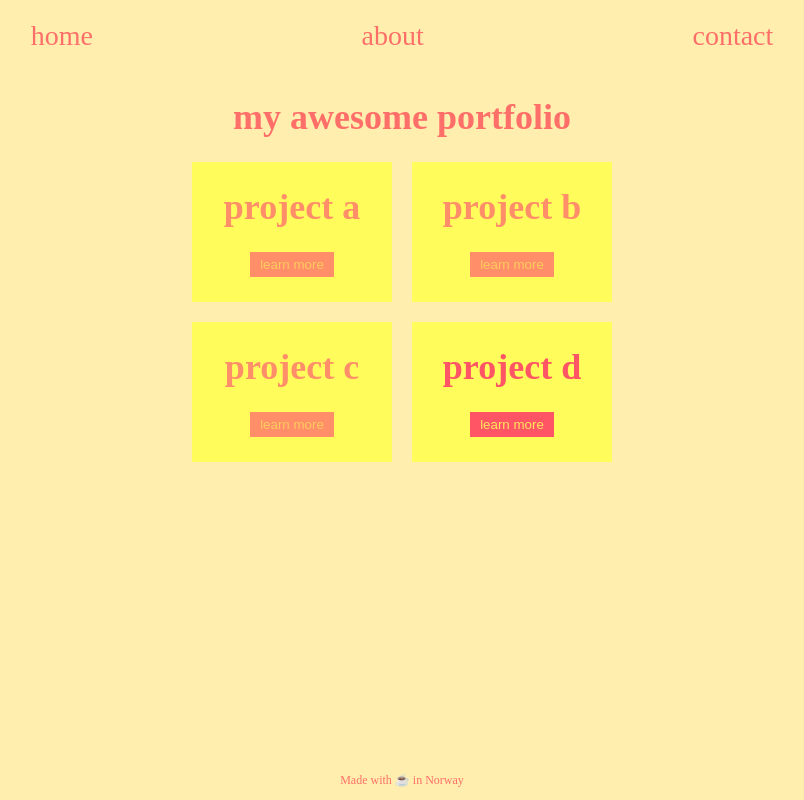
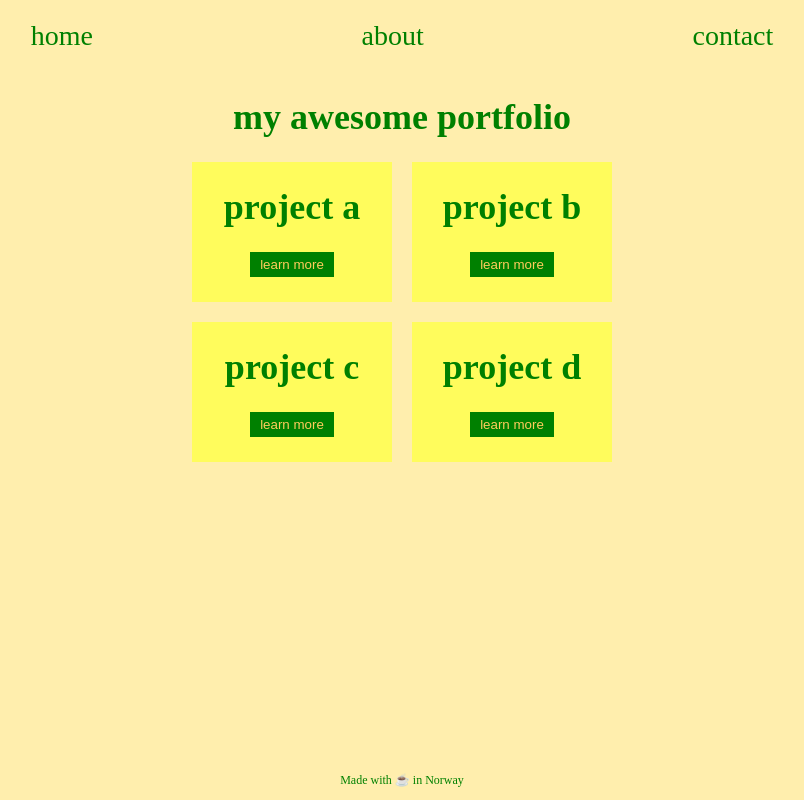
Before and after one commit to Rusydy/CSS_Variable_course, a plain HTML site: page index.html in a window 1280 px wide. Shown: the whole page, without its empty margins (238-1042 px from the left). Drawn offline with Linux system fonts and the light colour scheme.

Commit message:
Changing variables with JavaScript

```diff
--- a/index.css
+++ b/index.css
@@ -13,17 +13,13 @@ h1, p {
     color: var(--red);
 }
 
-#navbar {
-    --nav-red: #ff6f19;
-}
-
 #navbar a {
     color: var(--red);
 }
 
 .item {
     --item-yellow: #fffc5c;
-    --red: #ff8e69;
+    /* --red: #ff8e69; */
     background: var(--item-yellow);
 }
 
@@ -32,7 +28,7 @@ button {
     color: var(--yellow);
 }
 
-.featured {
+/* .featured {
     --yellow: #ffe55b;
     --red: #ff5564;
-}
+}  */
--- a/index.html
+++ b/index.html
@@ -3,7 +3,7 @@
     <head>
         <meta charset="UTF-8">
         <meta name="viewport" content="width=device-width, initial-scale=1.0">
-        <title>Document</title>
+        <title>CSS Variables</title>
         <link rel="stylesheet" href="basic.css">
         <link rel="stylesheet" href="index.css">
     </head>
@@ -40,5 +40,7 @@
             </div>
         </main>
         <footer><p>Made with ☕ in Norway</p></footer>
+
+        <script src="./index.js"></script>
     </body>
 </html>
--- /dev/null
+++ b/index.js
@@ -0,0 +1,5 @@
+var root = document.querySelector(':root')
+var rootStyles = getComputedStyle(root);
+var red = rootStyles.getPropertyValue('--red');
+
+root.style.setProperty('--red', 'green');
```
